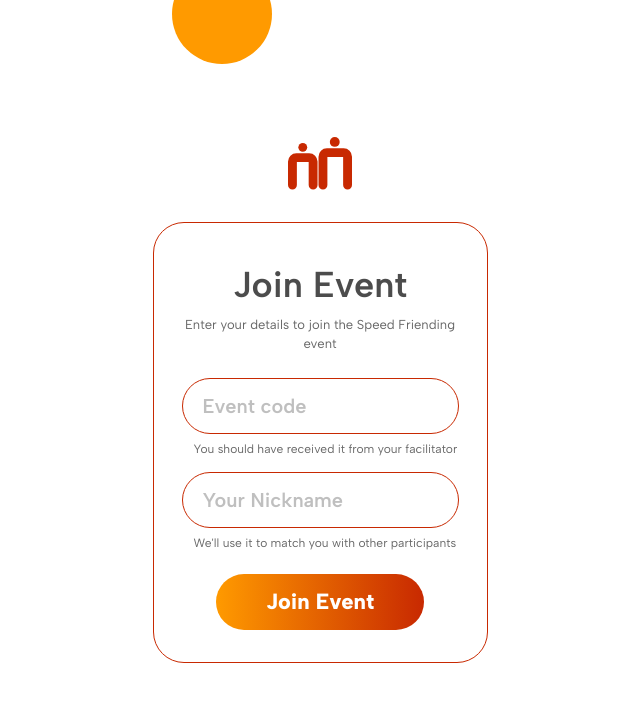
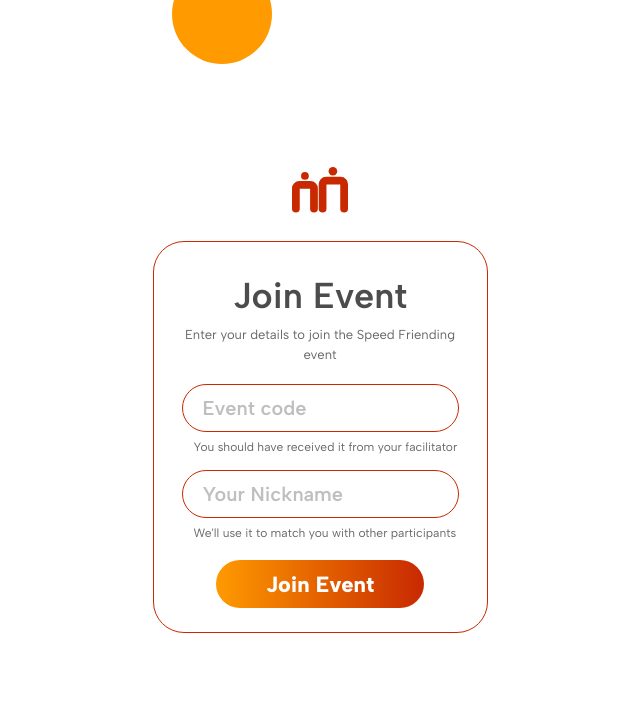
Before and after one commit to akhursa/speedfriending_app, a Python web app: template templates/join.html in a window 1280 px wide. Shown: the top 702 px of the page, without its empty margins (320-960 px from the left). Run offline with Jinja, Linux system fonts and the light colour scheme; the template is opened without the code that fills it, so the values that code supplies are empty.

Commit message:
fix: design for android
Made-with: Cursor

```diff
--- a/templates/join.html
+++ b/templates/join.html
@@ -55,13 +56,13 @@
         .logo-mark {
             display: flex;
             justify-content: center;
-            margin-bottom: clamp(12px, 4vh, 40px);
+            margin-bottom: clamp(12px, 4dvh, 28px);
             position: relative;
             z-index: 10;
         }
 
         .logo-mark img {
-            width: clamp(44px, 8vh, 80px);
+            width: clamp(40px, 7dvh, 72px);
         }
 
         /* Main card */
@@ -69,7 +70,7 @@
             background: white;
             border: 1px solid #c82901;
             border-radius: 31px;
-            padding: clamp(24px, 5vh, 48px) 28px clamp(20px, 4vh, 40px);
+            padding: clamp(20px, 4dvh, 40px) 28px clamp(16px, 3dvh, 32px);
             position: relative;
         }
 
@@ -87,7 +88,7 @@
             font-weight: 400;
             color: rgba(0, 0, 0, 0.6);
             text-align: center;
-            margin-bottom: clamp(12px, 3vh, 28px);
+            margin-bottom: clamp(10px, 2.5dvh, 24px);
             line-height: 1.5;
         }
 
@@ -118,13 +119,13 @@
 
         /* Form */
         .form-group {
-            margin-bottom: clamp(8px, 2vh, 18px);
+            margin-bottom: clamp(8px, 2dvh, 18px);
         }
 
         input[type="text"] {
             display: block;
             width: 100%;
-            height: clamp(44px, 7vh, 57px);
+            height: clamp(44px, 6dvh, 52px);
             padding: 0 20px;
             border: 0.5px solid #c82901;
             border-radius: 30px;
@@ -166,8 +167,8 @@
             align-items: center;
             justify-content: center;
             width: min(75%, 239px);
-            height: clamp(44px, 7vh, 57px);
-            margin: clamp(12px, 3vh, 24px) auto 0;
+            height: clamp(44px, 6dvh, 52px);
+            margin: clamp(10px, 2.5dvh, 20px) auto 0;
             background: linear-gradient(90deg, #ff9a00 0%, #c82901 100%);
             border: none;
             border-radius: 184px;
```
Also changed, not shown: other parts of templates/join.html (+24 -7 lines).
